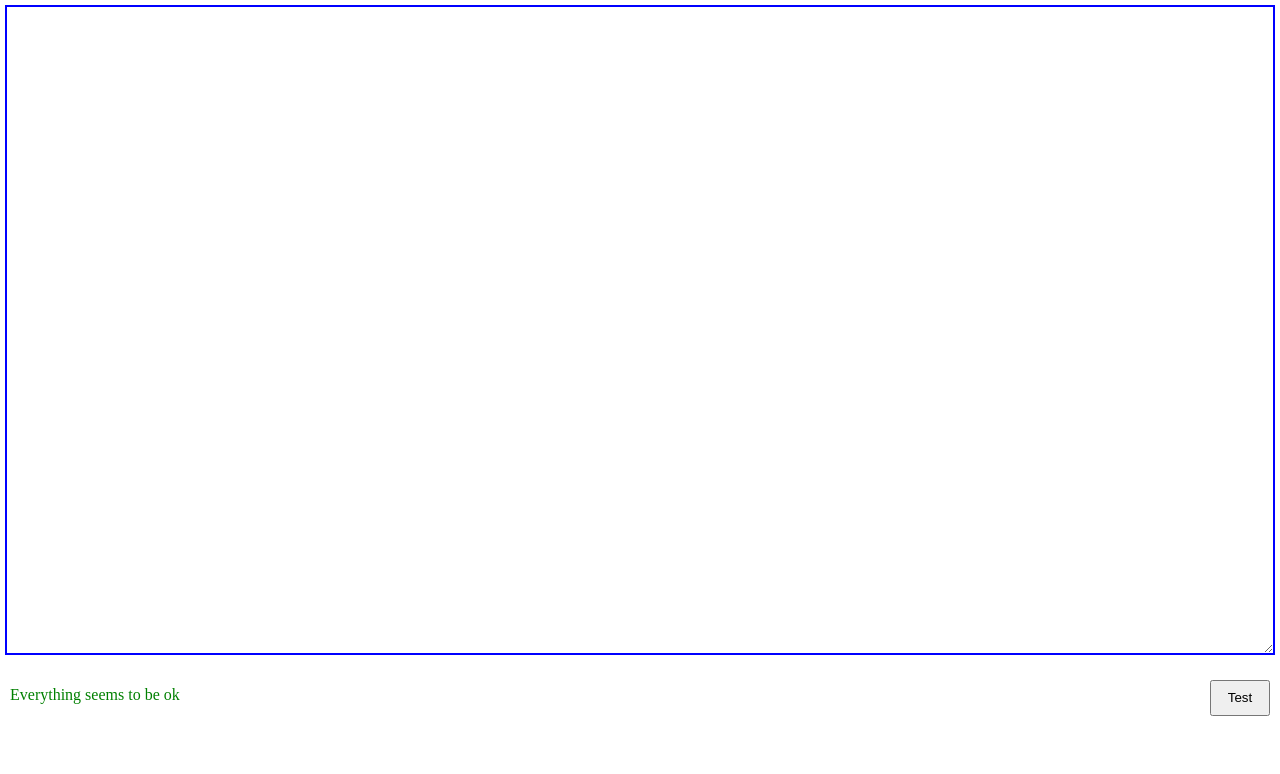
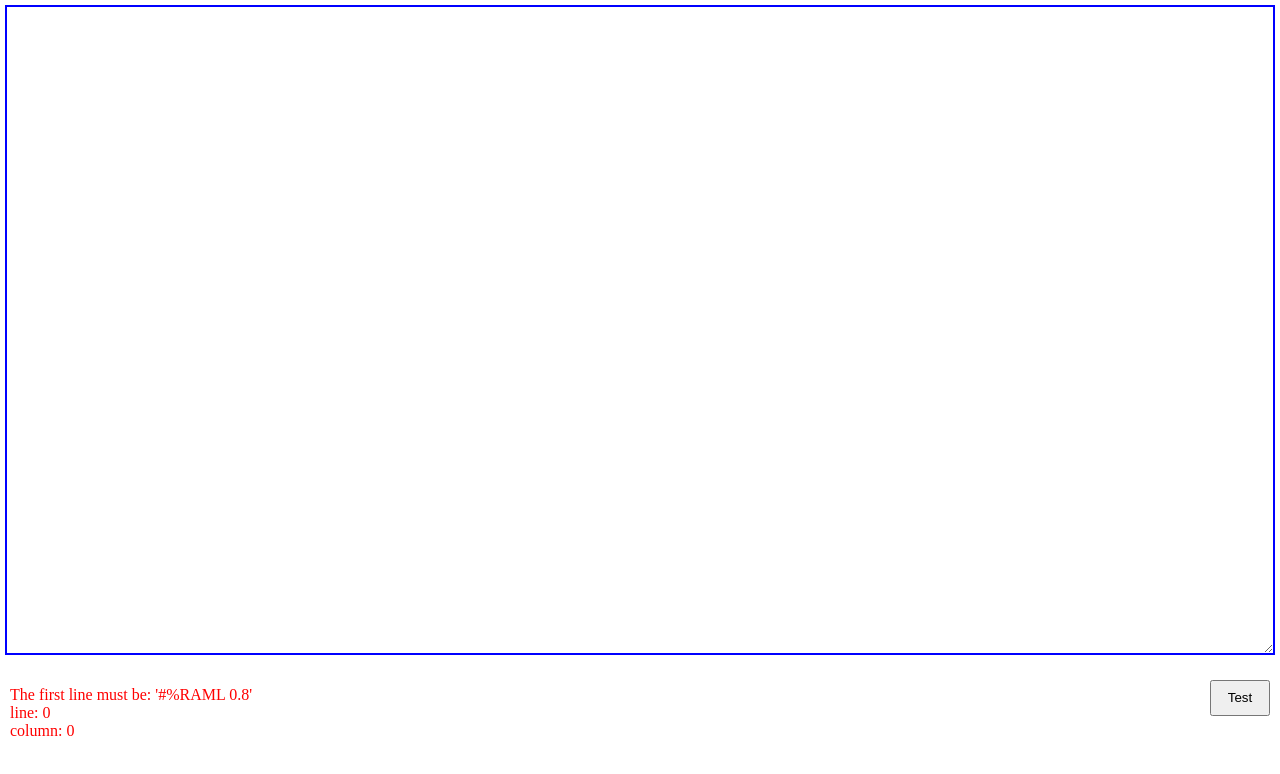
Before and after one commit to nescalante/raml-test, a plain HTML site: page index.html in a window 1280 px wide. Both pictures are taken after a click on the button "Test". Drawn offline with Linux system fonts and the light colour scheme.

Commit message:
Update index.html

```diff
--- a/index.html
+++ b/index.html
@@ -42,12 +42,12 @@
 			var content = document.getElementById('source').value;
 			var errors = document.getElementById('errors');
 
-			RAML.Parser.load(content).catch(function (err) {
+			RAML.Parser.load(content).then(function () {
+				errors.innerHTML = 'Everything seems to be ok';
+				errors.style.color = 'green';
+			}).catch(function (err) {
 				errors.innerHTML = err.message + '<br>line: ' + err.problem_mark.line + '<br>column: ' + err.problem_mark.column;
 				errors.style.color = 'red';
-			}).then(function () {
-				errors.innerHTML = 'Everything seems to be ok';
-				errors.style.color = 'green';
 			});
 		});
 	</script>
```
